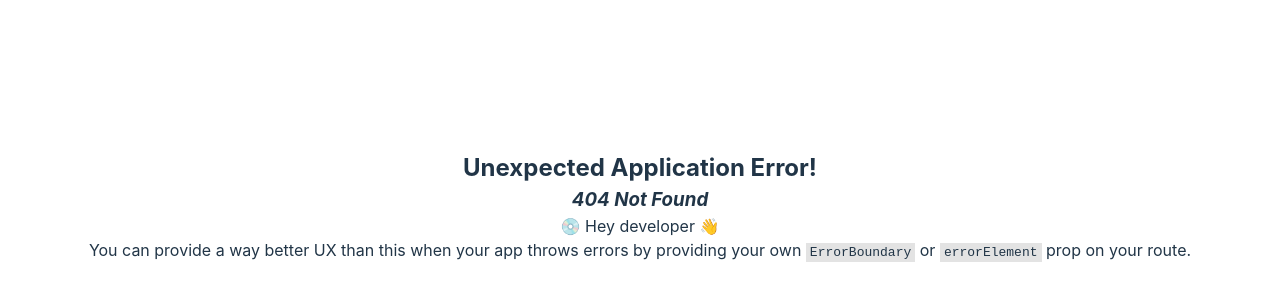
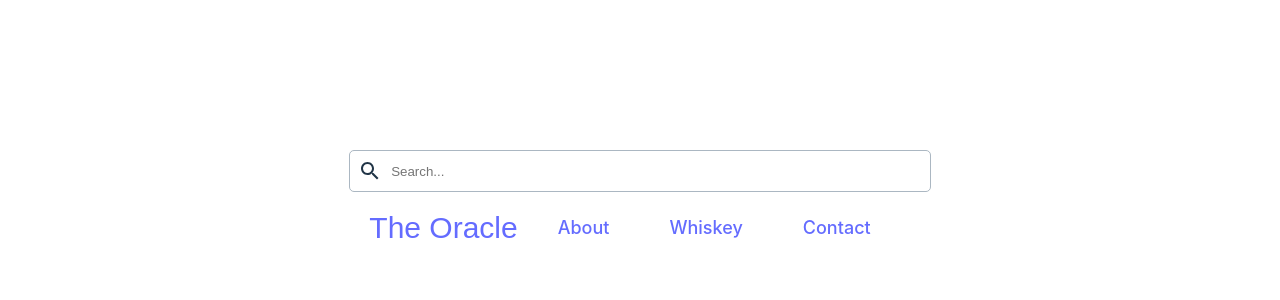
Before and after one commit to RAYMUNDOOOO/savior-iq, a React (Vite) app: page / in a window 1280 px wide. Before the commit this address had no page. Shown: the part 194-494 px from the top of the page. Built offline with nearby package versions, Linux system fonts and the light colour scheme.

Commit message:
Feature/search (#6)
* Implemented basic search component without styling or interactivity.

* Added search bar with material icon and appropriate padding (I think)

```diff
--- a/src/App.jsx
+++ b/src/App.jsx
@@ -3,33 +3,15 @@ import reactLogo from "./assets/react.svg";
 import viteLogo from "/vite.svg";
 import "./App.css";
 import Navbar from "/src/components/NavBar";
+import SearchBar from "/src/components/Search";
 
 export default function App() {
   const [count, setCount] = useState(0);
 
   return (
     <>
+        <SearchBar />
       <Navbar />
-      <div>
-        <a href="https://vitejs.dev" target="_blank">
-          <img src={viteLogo} className="logo" alt="Vite logo" />
-        </a>
-        <a href="https://react.dev" target="_blank">
-          <img src={reactLogo} className="logo react" alt="React logo" />
-        </a>
-      </div>
-      <h1>Vite + React</h1>
-      <div className="card">
-        <button onClick={() => setCount((count) => count + 1)}>
-          count is {count}
-        </button>
-        <p>
-          Edit <code>src/App.jsx</code> and save to test HMR
-        </p>
-      </div>
-      <p className="read-the-docs">
-        Click on the Vite and React logos to learn more
-      </p>
     </>
   );
 }
--- /dev/null
+++ b/src/components/Search.jsx
@@ -0,0 +1,11 @@
+import style from "/src/styles/search.module.css";
+import SearchIcon from "@mui/icons-material/Search";
+
+export default function SearchBar() {
+        return (
+                <div id={`${style.searchBarContainer}`}>
+                        <SearchIcon sx={{ mt: 1, mb: 1, mr: 1.1 }} />
+                        <input type="text" placeholder="Search..."/>
+                </div>
+        )
+}
--- a/src/main.jsx
+++ b/src/main.jsx
@@ -11,7 +11,7 @@ import { createBrowserRouter, RouterProvider } from "react-router-dom";
 
 const router = createBrowserRouter([
   {
-    path: "/home",
+    path: "/",
     element: <App />,
   },
   {
--- /dev/null
+++ b/src/styles/search.module.css
@@ -0,0 +1,14 @@
+#searchBarContainer {
+        display: flex;
+        flex-direction: row;
+        border-color: #ABB7C2;
+        border-width: 1px;
+        border-style: solid;
+        border-radius: 5px;
+        padding: 0px 8px 0px 8px;
+}
+
+/* Need to change font sizes. */
+#searchBarContainer > input {
+        border-style: none;
+}
```
